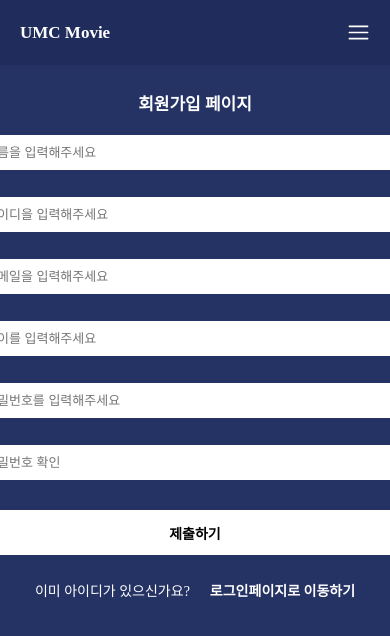
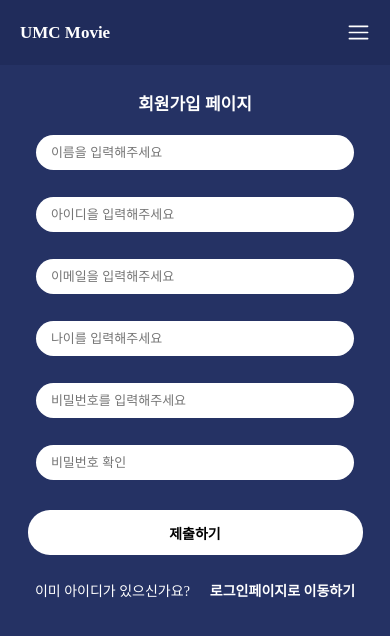
Before and after one commit to sujinRo/UMC_6th_Movie, a React (Create React App) app: page /join in a window 390 px wide. Shown: the top 636 px of the page. Built offline with nearby package versions, Linux system fonts and the light colour scheme.

Commit message:
feat: login, join page 반응형

```diff
--- a/src/pages/join.jsx
+++ b/src/pages/join.jsx
@@ -3,10 +3,11 @@ import styled from 'styled-components';
 import { useNavigate, Link } from 'react-router-dom';
 import { postJoin } from '../apis/Join';
 import { useMutation } from 'react-query';
+import { media } from '../styles/media';
 
 const Container = styled.div`
   color: white;
-  width: 100vw;
+  width: 100%;
   margin-top: 90px;
   display: flex;
   flex-direction: column;
@@ -28,6 +29,12 @@ const Form = styled.form`
 `;
 
 const Part = styled.div`
+  ${media.desktop`
+  width: 465px;`}
+  ${media.tablet`
+  width: 400px;`}
+  ${media.phone`
+  width: 335px;`}
   display: flex;
   flex-direction: column;
   align-items: center;
@@ -35,7 +42,7 @@ const Part = styled.div`
 `;
 
 const Input = styled.input`
-  width: 450px;
+  width: 95%;
   height: 35px;
   font-size: 13px;
   border: transparent;
@@ -47,7 +54,7 @@ const Input = styled.input`
 `;
 
 const Btn = styled.input`
-  width: 465px;
+  width: 100%;
   height: 45px;
   border: transparent;
   border-radius: 22px;
@@ -79,7 +86,7 @@ const NavLink = styled(Link)`
 `;
 
 const ShowMsg = styled.div`
-  width: 445px;
+  width: 90%;
   font-size: 12px;
   color: ${props => (props.$isError ? 'green' : 'red')};
 `;
--- a/src/pages/login.jsx
+++ b/src/pages/login.jsx
@@ -3,10 +3,11 @@ import { useMutation } from 'react-query';
 import styled from 'styled-components';
 import { postLogin } from '../apis/Join';
 import { useNavigate } from 'react-router-dom';
+import { media } from '../styles/media';
 
 const Container = styled.div`
   color: white;
-  width: 100vw;
+  width: 100%;
   margin-top: 90px;
   display: flex;
   flex-direction: column;
@@ -15,6 +16,12 @@ const Container = styled.div`
 `;
 
 const Part = styled.div`
+  ${media.desktop`
+  width: 465px;`}
+  ${media.tablet`
+  width: 400px;`}
+  ${media.phone`
+  width: 335px;`}
   display: flex;
   flex-direction: column;
   align-items: center;
@@ -28,7 +35,7 @@ const Title = styled.div`
 `;
 
 const Input = styled.input`
-  width: 450px;
+  width: 95%;
   height: 35px;
   font-size: 13px;
   border: transparent;
@@ -40,7 +47,7 @@ const Input = styled.input`
 `;
 
 const Btn = styled.input`
-  width: 465px;
+  width: 100%;
   height: 45px;
   border: transparent;
   border-radius: 22px;
@@ -56,7 +63,7 @@ const Btn = styled.input`
 `;
 
 const ShowMsg = styled.div`
-  width: 445px;
+  width: 90%;
   font-size: 12px;
   color: ${props => (props.$isError ? 'green' : 'red')};
 `;
```
